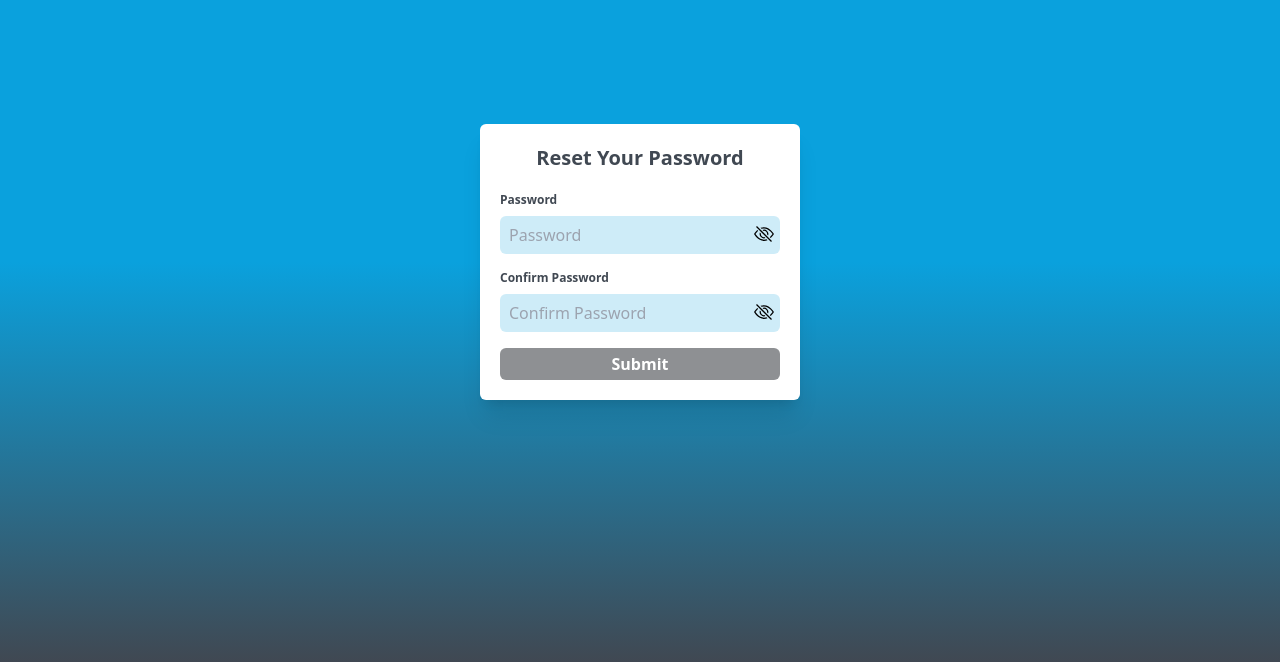
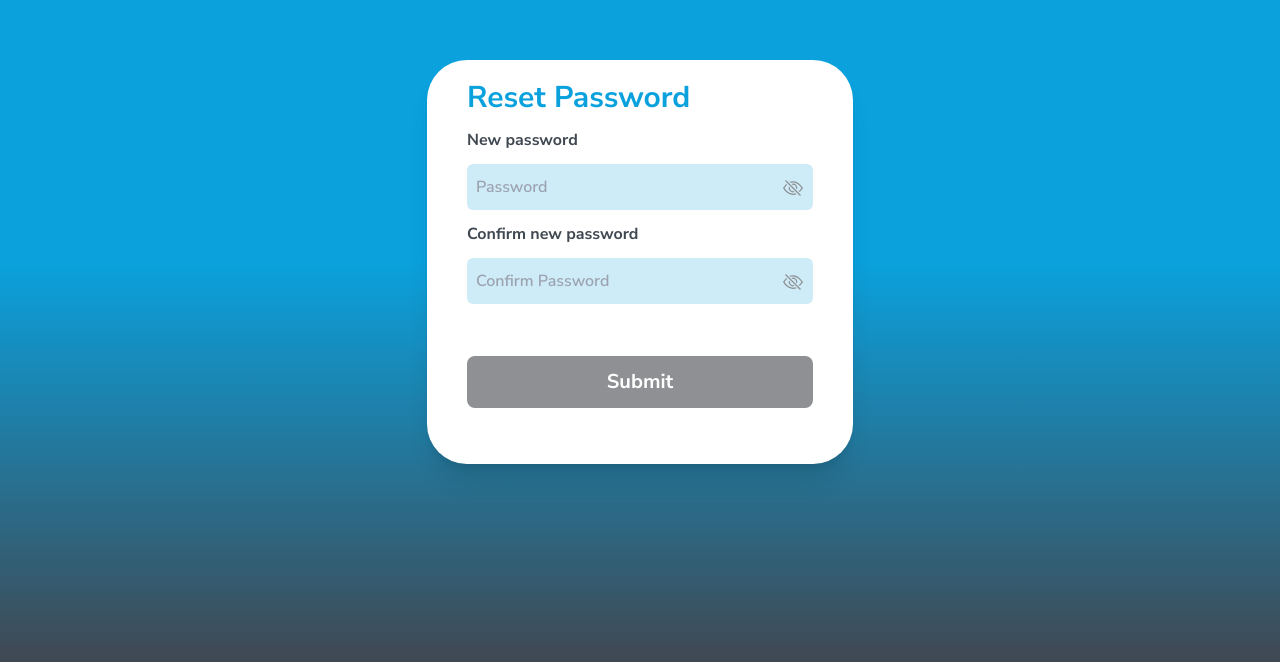
Before and after one commit to deco-freons/fe-web-nextjs, a Next.js app: page /forget-password in a window 1280 px wide. Shown: the part 138-800 px from the top of the page. Built offline with nearby package versions, Linux system fonts and the light colour scheme; no server answers.

Commit message:
style: :lipstick: Adapt forget password form to figma

```diff
--- a/components/Button.tsx
+++ b/components/Button.tsx
@@ -10,7 +10,7 @@ const Button = ({
   children,
   ...rest
 }: IButton) => {
-  const baseButtonStyle = `rounded-md px-2 py-1 font-bold ${
+  const baseButtonStyle = `rounded-lg px-2 py-3 font-bold ${
     colorType === "primary"
       ? "bg-primary-400 text-neutral-100 disabled:bg-neutral-700"
       : "bg-neutral-100 text-primary-400 disabled:bg-neutral-700 disabled:text-neutral-100"
--- a/components/forms/PasswordInput.tsx
+++ b/components/forms/PasswordInput.tsx
@@ -23,17 +23,17 @@ const PasswordInput = ({
   };
 
   const iconStyle =
-    "absolute right-1.5 top-2 flex items-center h-5 w-5 cursor-pointer select-none text-neutral-900";
+    "absolute right-2.5 top-3.5 flex items-center h-5 w-5 cursor-pointer select-none text-neutral-700";
 
   return (
     <div className="text-neutral-800">
       {label && (
-        <label htmlFor={name} className="block text-xs font-bold group">
+        <label htmlFor={name} className="block font-bold group">
           {label}
         </label>
       )}
 
-      <div className="relative mt-2">
+      <div className="relative mt-3">
         {isHidden ? (
           <EyeSlash className={iconStyle} onClick={toggleHidden} />
         ) : (
@@ -44,7 +44,7 @@ const PasswordInput = ({
           id={name}
           type={isHidden ? "password" : "text"}
           name={name}
-          className="peer py-1.5 rounded-md pl-2 pr-8 w-full bg-primary-400 bg-opacity-20
+          className="peer font-semibold py-2.5 rounded-md pl-2 pr-9 w-full bg-primary-400 bg-opacity-20
            border border-transparent focus:outline-none focus:border focus:border-primary-400 focus:ring focus:ring-primary-400 focus:ring-opacity-30
            invalid:border-error-400 invalid:ring invalid:ring-error-400 invalid:ring-opacity-30
            focus:invalid:border-error-400 focus:invalid:ring focus:invalid:ring-error-400 focus:invalid:ring-opacity-30"
--- a/next.config.js
+++ b/next.config.js
@@ -1,4 +1,4 @@
-/** @type {import('next').NextConfig} */
+/** @type {import("next").NextConfig} */
 const nextConfig = {
   reactStrictMode: true,
   swcMinify: true,
--- a/pages/forget-password/index.tsx
+++ b/pages/forget-password/index.tsx
@@ -84,17 +84,17 @@ const ForgetPassword: NextPage<IForgetPassword> = ({ userId, emailToken }) => {
 
   return (
     <div className="h-full flex flex-col justify-center items-center gap-8">
-      <div className="bg-neutral-100 p-5 rounded-md text-neutral-800 shadow-xl w-full sm:w-80">
-        <h1 className="text-xl font-extrabold text-center capitalize">
-          Reset your password
+      <div className="bg-neutral-100 px-7 pb-10 sm:px-10 pt-5 rounded-[40px] sm:pb-14 text-neutral-800 shadow-xl w-full sm:w-[426px]">
+        <h1 className="text-3xl font-bold capitalize text-primary-400">
+          Reset password
         </h1>
         <form
           onSubmit={handleSubmit}
-          className="flex flex-col gap-y-4 text-black mt-5"
+          className="flex flex-col gap-y-3 text-black mt-3"
         >
           <PasswordInput
             name="password"
-            label="Password"
+            label="New password"
             value={data.password}
             onChange={handleChange}
             placeholder="Password"
@@ -105,7 +105,7 @@ const ForgetPassword: NextPage<IForgetPassword> = ({ userId, emailToken }) => {
           />
 
           <PasswordInput
-            label="Confirm Password"
+            label="Confirm new password"
             name="confirm_password"
             value={data.confirm_password}
             onChange={handleChange}
@@ -113,7 +113,11 @@ const ForgetPassword: NextPage<IForgetPassword> = ({ userId, emailToken }) => {
             pattern={data.password}
             errorMsg={"Confirm password must match Password"}
           />
-          <Button type="submit" disabled={isButtonDisabled}>
+          <Button
+            type="submit"
+            disabled={isButtonDisabled}
+            className="text-xl mt-10"
+          >
             Submit
           </Button>
         </form>
--- a/styles/globals.css
+++ b/styles/globals.css
@@ -1,13 +1,19 @@
+@import url("https://fonts.googleapis.com/css2?family=Nunito+Sans:ital,wght@0,200;0,300;0,400;0,600;0,700;0,800;0,900;1,200;1,300;1,400;1,600;1,700;1,800;1,900&display=swap");
 @tailwind base;
 @tailwind components;
 @tailwind utilities;
 
-@import url("https://fonts.googleapis.com/css2?family=Nunito+Sans:ital,wght@0,200;0,300;0,400;0,600;0,700;0,800;0,900;1,200;1,300;1,400;1,600;1,700;1,800;1,900&display=swap");
+
 
 @layer base {
+
+
+
   html {
     @apply h-full;
   }
+
+
 
   body {
     @apply bg-gradient-to-b from-primary-400 via-primary-400 to-neutral-800 text-neutral-100 h-full;
--- a/tailwind.config.js
+++ b/tailwind.config.js
@@ -1,6 +1,6 @@
-/** @type {import('tailwindcss').Config} */
-const defaultTheme = require('tailwindcss/defaultTheme')
-const { transform } = require('typescript')
+/** @type {import("tailwindcss").Config} */
+const defaultTheme = require("tailwindcss/defaultTheme")
+
 module.exports = {
   content: [
     "./pages/**/*.{js,ts,jsx,tsx}",
@@ -8,116 +8,102 @@ module.exports = {
   ],
   theme: {
     fontFamily: {
-      sans: ['"Nunito Sans"', ...defaultTheme.fontFamily.sans]
+      sans: ["Nunito\\ Sans", ...defaultTheme.fontFamily.sans]
     },
     colors: {
-       transparent: 'transparent',
+       transparent: "transparent",
       error: {
         "400": "#FC1313"
       },
       primary: {
-        '400': "#0AA1DD",
+        "400": "#0AA1DD",
       },
 
       neutral: {
-        '100': '#FFFFFF',
-        '700': "#8E9093",
-        '800': "#404852",
-        '900': '#000000'
+        "100": "#FFFFFF",
+        "700": "#8E9093",
+        "800": "#404852",
+        "900": "#000000"
       },
 
     },
     extend: {
       fontSize: {
-        'xxs': '.65rem'
+        "xxs": ".65rem"
       },
       keyframes: {
         drop0: {
-          '0%': {
+          "0%": {
             transform: "translate(0,0)",
             opacity: "0"
           },
-          '95%': {
+          "95%": {
             opacity: "0",
           },
-          '100%': {
+          "100%": {
             transform: "translate(-9.5rem, -9rem)",
             opacity: "1"
           }
         },
         drop1: {
-          '0%': {
+          "0%": {
             transform: "translate(0,0)",
             opacity: "0"
           },
-          '95%': {
+          "95%": {
             opacity: "0",
           },
-          '100%': {
+          "100%": {
             transform: "translate(-9.5rem, -7rem)",
             opacity: "1"
           }
         },
         drop2: {
-          '0%': {
+          "0%": {
             transform: "translate(0,0)",
             opacity: "0"
           },
-          '95%': {
+          "95%": {
             opacity: "0",
           },
-          '100%': {
+          "100%": {
             transform: "translate(-9.5rem, -5rem)",
             opacity: "1"
           }
         },
         slide: {
-          '0%': {
-            transform: 'translate(0) scaleX(-1)',
-            opacity: '0'
+          "0%": {
+            transform: "translate(0) scaleX(-1)",
+            opacity: "0"
 
           },
-          '100%': {
-            transform: 'translate(-11.5rem) scaleX(-1)',
-            opacity: '1'
+          "100%": {
+            transform: "translate(-11.5rem) scaleX(-1)",
+            opacity: "1"
           },
         },
         pour: {
-          '0%': {
-            transform: 'translate(0, 0) scaleX(-1) rotate(0deg)',
+          "0%": {
+            transform: "translate(0, 0) scaleX(-1) rotate(0deg)",
           },
-          '50%': {
-            transform: 'translate(0, -5rem) scaleX(-1) rotate(0deg)'
+          "50%": {
+            transform: "translate(0, -5rem) scaleX(-1) rotate(0deg)"
           },
-          '100%': {
-            transform: 'translate(0, -5rem) scaleX(-1) rotate(30deg)',
+          "100%": {
+            transform: "translate(0, -5rem) scaleX(-1) rotate(30deg)",
 
           }
         }
       },
       animation: {
-        drop0: 'drop0 2.5s ease-in-out 0s 1 normal forwards',
-        drop1: 'drop1 3s ease-in-out 0s 1 normal forwards',
-        drop2: 'drop2 3.5s ease-in-out 0s 1 normal forwards',
-        pour: 'pour 2.5s ease-in-out 0s 1 normal forwards',
-        slide: 'slide 2s ease-in-out 0s 1 normal forwards'
+        drop0: "drop0 2.5s ease-in-out 0s 1 normal forwards",
+        drop1: "drop1 3s ease-in-out 0s 1 normal forwards",
+        drop2: "drop2 3.5s ease-in-out 0s 1 normal forwards",
+        pour: "pour 2.5s ease-in-out 0s 1 normal forwards",
+        slide: "slide 2s ease-in-out 0s 1 normal forwards"
       }
     }
-    // extend: {
-    //   colors: {
-    //     primary: {
-    //       '400': "#08D9D6",
-    //     },
-    //     accent: {
-    //       '400': "#FF2E63",
-    //     },
-    //     neutral: {
-    //       "100": "#EAEAEA",
-    //       '900':  "#252A34"
-    //     }
-    //   },
 
-    // },
   },
   plugins: [],
 }
```
Also changed, not shown: public/eye.svg.
